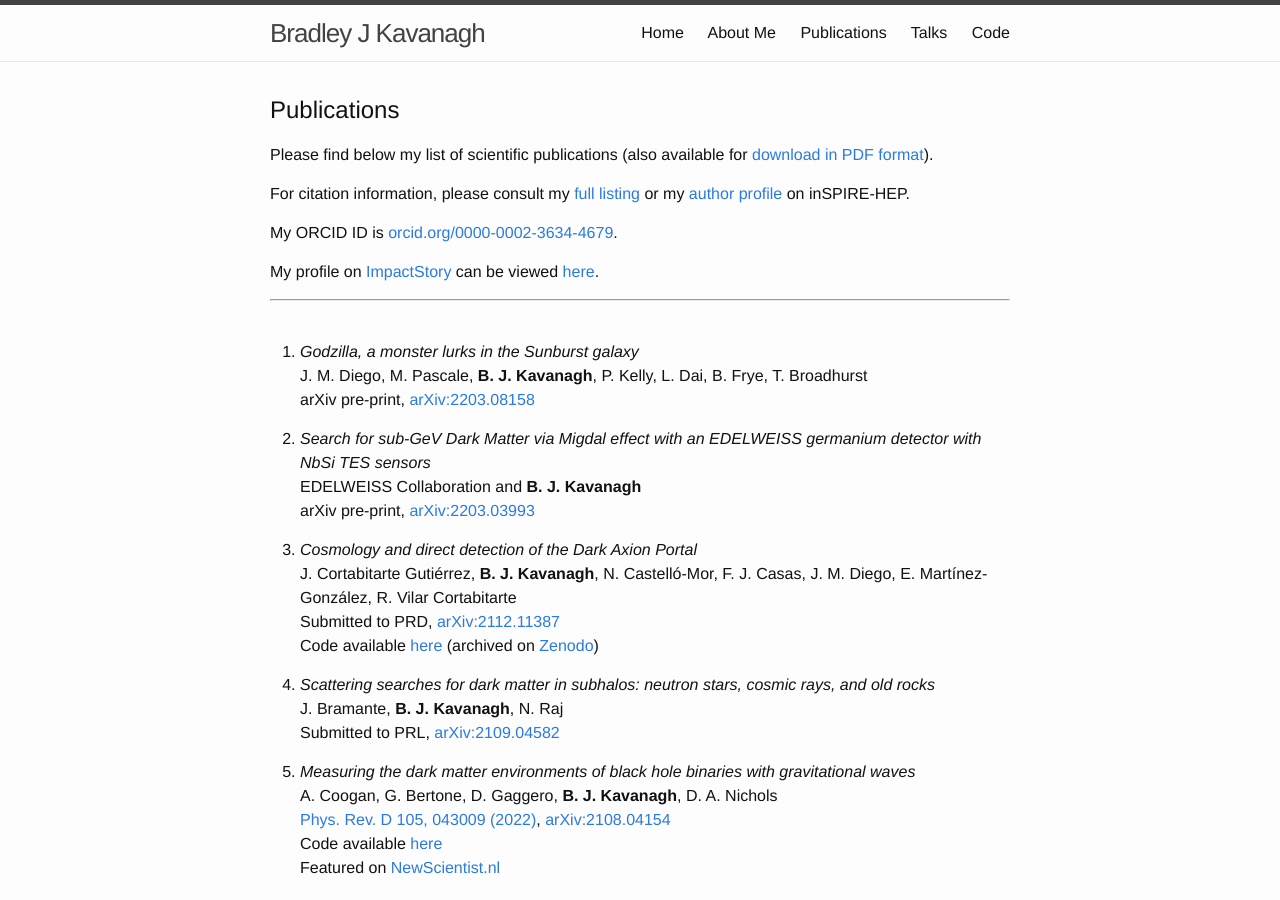
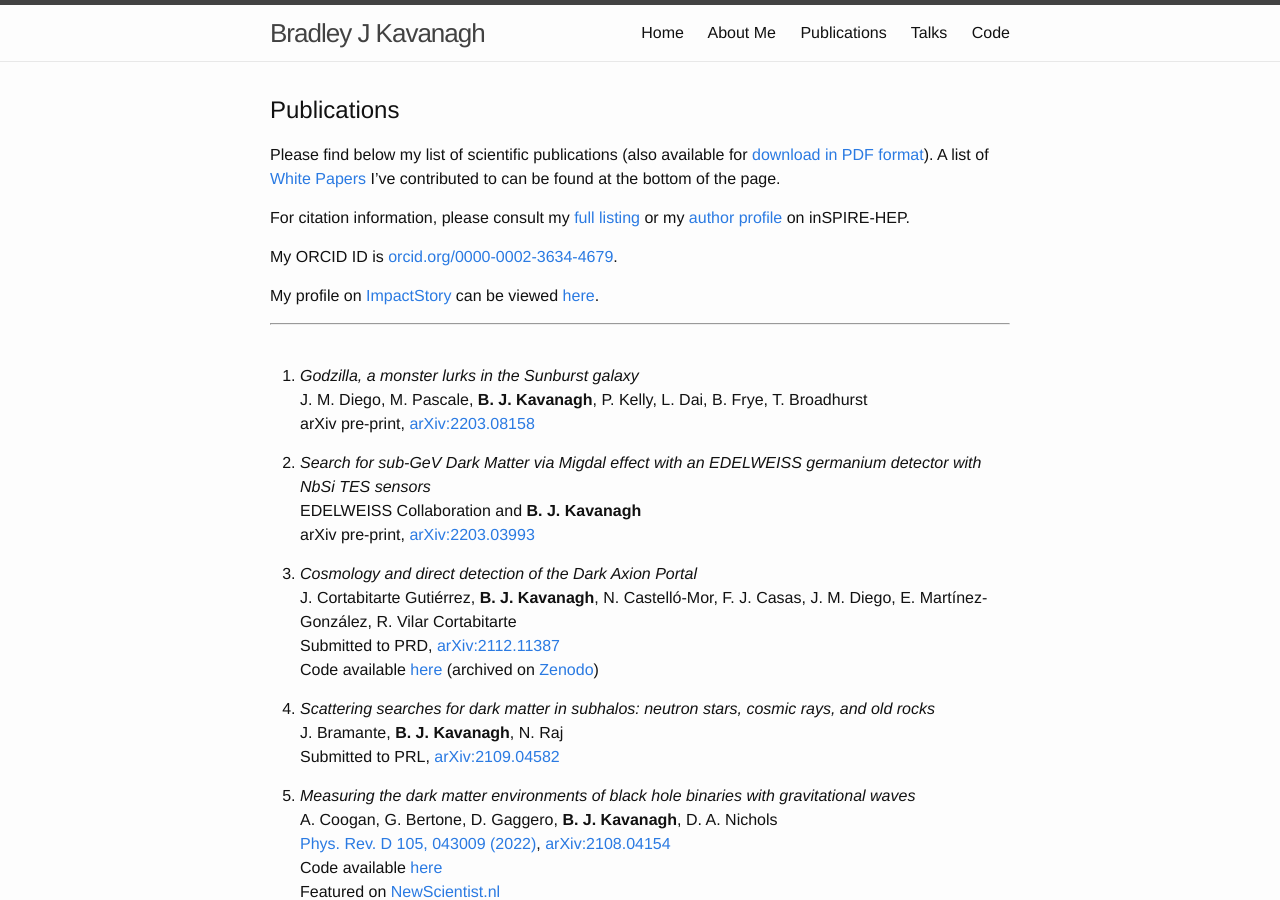
Before and after one commit to bradkav/bradkav.github.io, a Jekyll site: the page built from publications.md, in a window 1280 px wide and 900 px high. Built offline with Jekyll 4.4.1, drawn with Linux system fonts in a browser that asks for light colours.

Commit message:
Reinstating white paper link

```diff
--- a/publications.md
+++ b/publications.md
@@ -7,7 +7,7 @@ weight: 3
 
 ## Publications
 
-Please find below my list of scientific publications (also available for [download in PDF format](/assets/BradleyKAVANAGH-PublicationList.pdf)). <!--- A list of [White Papers](#white-papers) I've contributed to can be found at the bottom of the page. -->
+Please find below my list of scientific publications (also available for [download in PDF format](/assets/BradleyKAVANAGH-PublicationList.pdf)). A list of [White Papers](#white-papers) I've contributed to can be found at the bottom of the page.
 
 For citation information, please consult my [full listing](https://inspirehep.net/search?p=exactauthor%3AB.J.Kavanagh.1&sf=earliestdate) or my [author profile](http://inspirehep.net/author/profile/B.J.Kavanagh.1) on inSPIRE-HEP.
 
@@ -227,9 +227,8 @@ Featured on [Phys.org](http://phys.org/news/2013-07-model-independent-dark-mass-
 <br>
 
 ### White Papers
-<!---
 {: #white-papers }
--->
+
 1. *Dark Matter In Extreme Astrophysical Environments*
 M. Baryakhtar et al. (Including **B. J. Kavanagh**)
 White paper for the [SNOWMASS 2022 Summer Study](https://snowmass21.org/), [arXiv:2203.07984](https://arxiv.org/abs/2203.07984)
```
